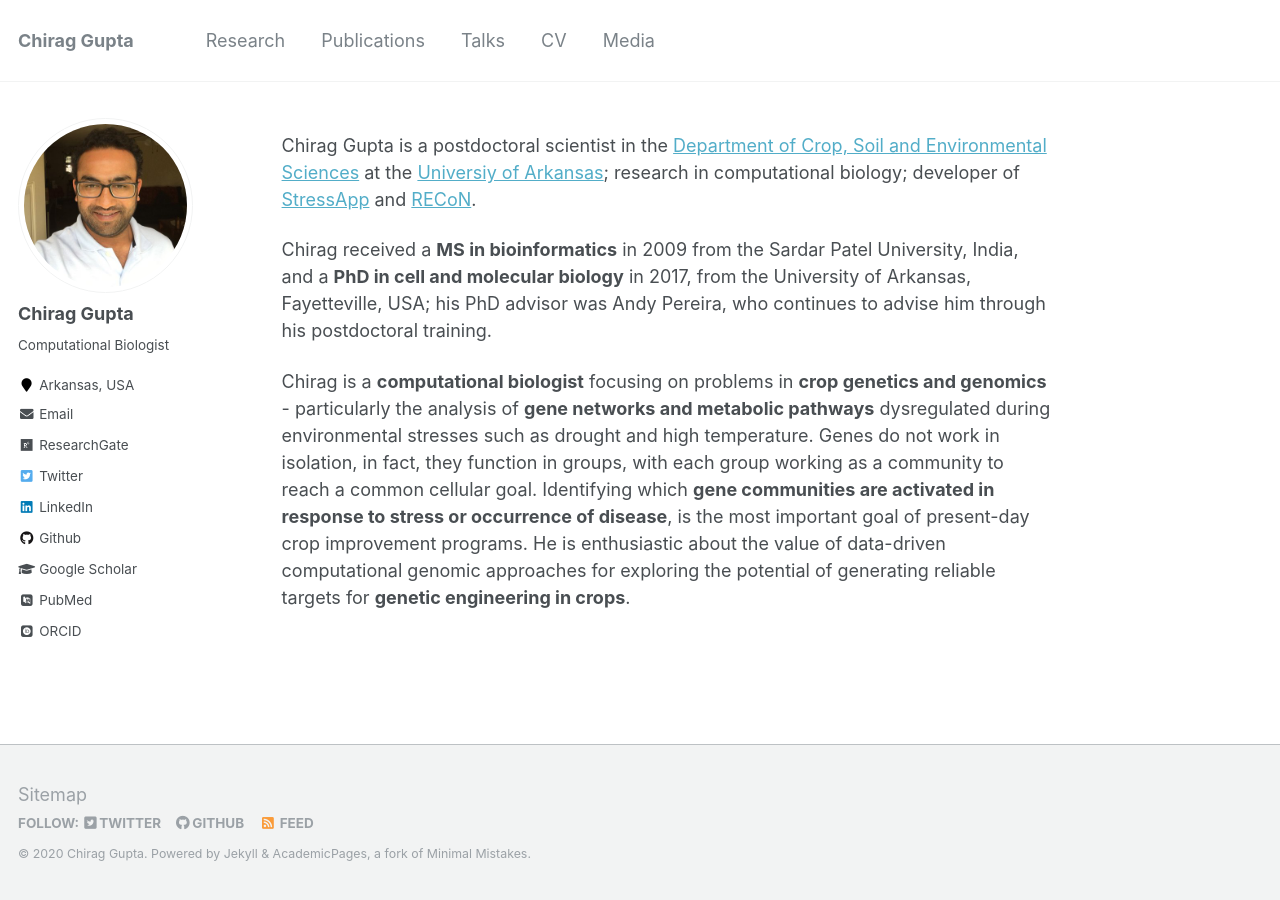
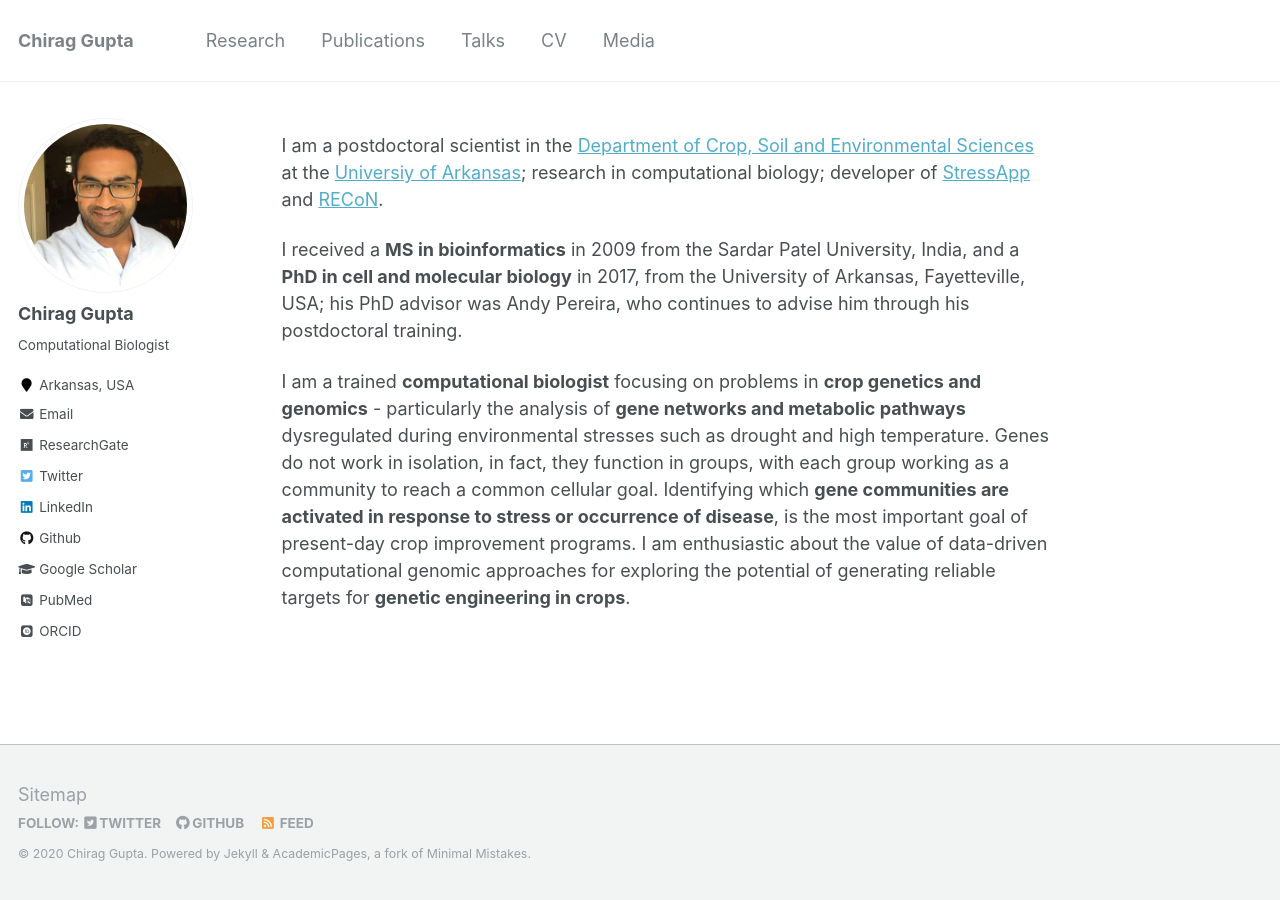
Before and after one commit to cngupta/cngupta.github.io, a Jekyll site: the page built from _pages/about.md, in a window 1280 px wide. Built offline with Jekyll 4.4.1, drawn with Linux system fonts in a browser that asks for light colours; some web fonts are replaced.

Commit message:
edit pubs

```diff
--- a/_pages/about.md
+++ b/_pages/about.md
@@ -8,8 +8,8 @@ redirect_from:
   - /about.html
 ---
 
-Chirag Gupta is a postdoctoral scientist in the [Department of Crop, Soil and Environmental Sciences](https://crop-soil-environmental-sciences.uark.edu/) at the [Universiy of Arkansas](https://www.uark.edu/); research in computational biology; developer of [StressApp](http://rrn.uark.edu/shiny/apps/rrn/) and [RECoN](https://plantstress-pereira.uark.edu/RECoN/).
+I am a postdoctoral scientist in the [Department of Crop, Soil and Environmental Sciences](https://crop-soil-environmental-sciences.uark.edu/) at the [Universiy of Arkansas](https://www.uark.edu/); research in computational biology; developer of [StressApp](http://rrn.uark.edu/shiny/apps/rrn/) and [RECoN](https://plantstress-pereira.uark.edu/RECoN/).
 
-Chirag received a **MS in bioinformatics** in 2009 from the Sardar Patel University, India, and a **PhD in cell and molecular biology** in 2017, from the University of Arkansas, Fayetteville, USA; his PhD advisor was Andy Pereira, who continues to advise him through his postdoctoral training.
+I received a **MS in bioinformatics** in 2009 from the Sardar Patel University, India, and a **PhD in cell and molecular biology** in 2017, from the University of Arkansas, Fayetteville, USA; his PhD advisor was Andy Pereira, who continues to advise him through his postdoctoral training.
 
-Chirag is a **computational biologist** focusing on problems in **crop genetics and genomics** - particularly the analysis of **gene networks and metabolic pathways** dysregulated during environmental stresses such as drought and high temperature. Genes do not work in isolation, in fact, they function in groups, with each group working as a community to reach a common cellular goal. Identifying which **gene communities are activated in response to stress or occurrence of disease**, is the most important goal of present-day crop improvement programs. He is enthusiastic about the value of data-driven computational genomic approaches for exploring the potential of generating reliable targets for **genetic engineering in crops**.
+I am a trained **computational biologist** focusing on problems in **crop genetics and genomics** - particularly the analysis of **gene networks and metabolic pathways** dysregulated during environmental stresses such as drought and high temperature. Genes do not work in isolation, in fact, they function in groups, with each group working as a community to reach a common cellular goal. Identifying which **gene communities are activated in response to stress or occurrence of disease**, is the most important goal of present-day crop improvement programs. I am enthusiastic about the value of data-driven computational genomic approaches for exploring the potential of generating reliable targets for **genetic engineering in crops**.
```
